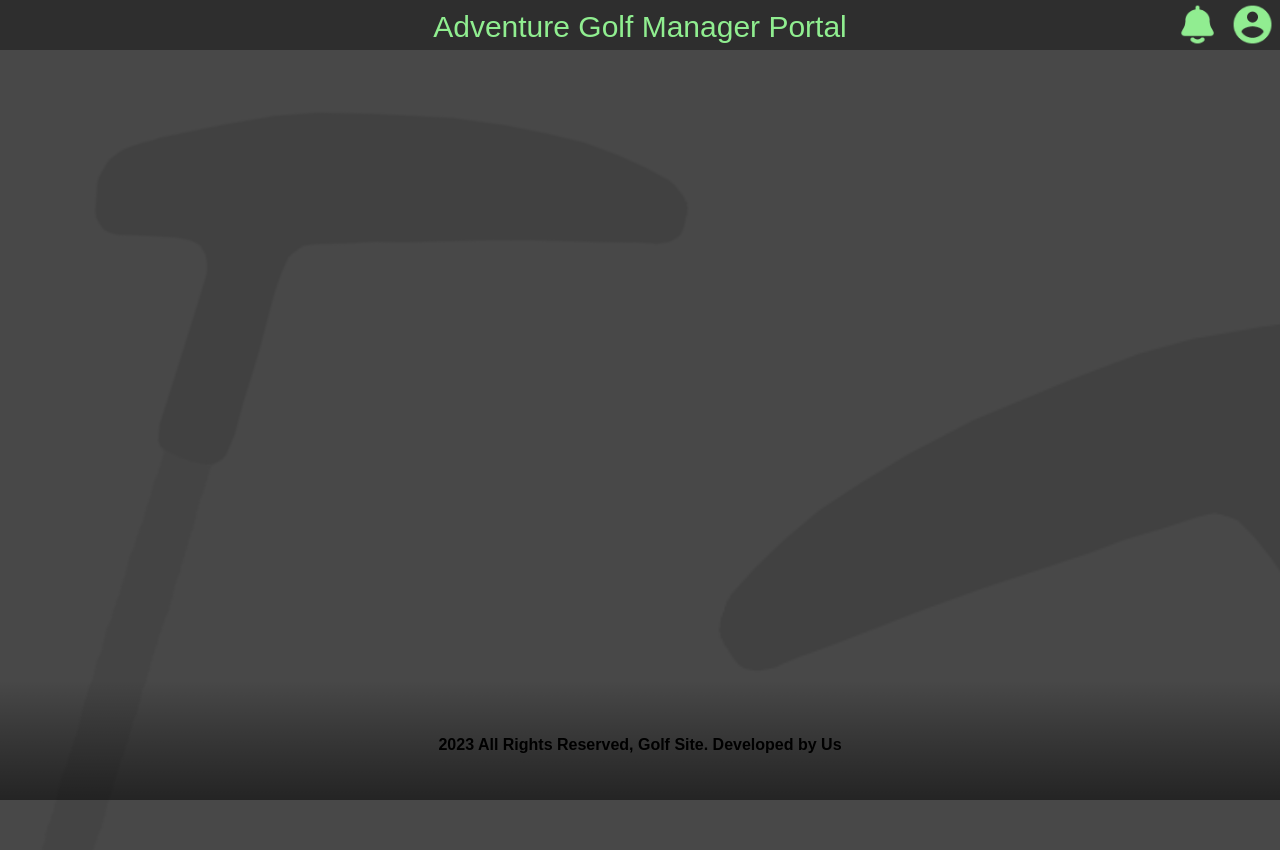
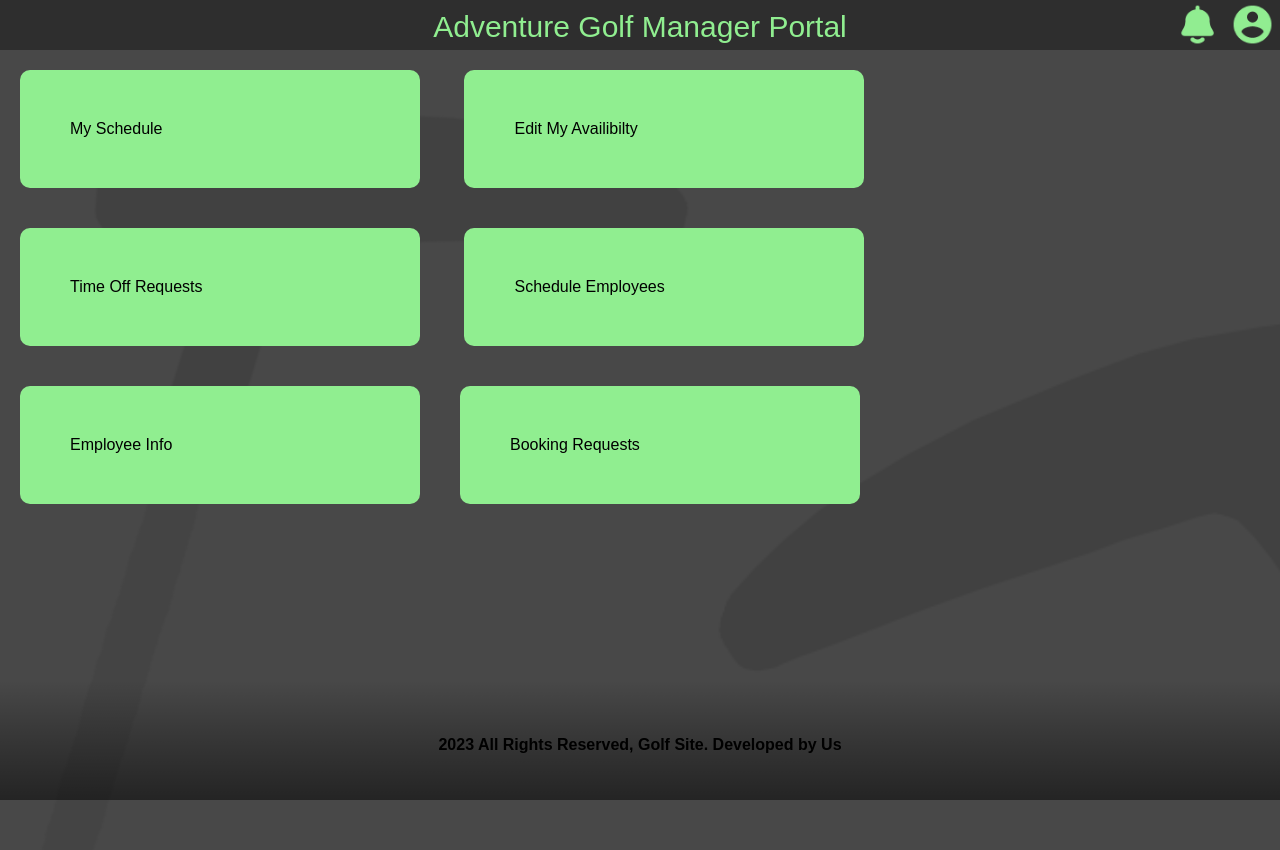
Before and after one commit to CadenConde/My-Golf-Site, a PHP site: page /GolfSite/employeeIndex.php in a window 1280 px wide. Run offline with PHP 8.4, Linux system fonts and the light colour scheme; the visitor is signed in with stand-in values (Sample User, id 1); data that the repository does not hold is empty.

Commit message:
Add files via upload

```diff
--- a/GolfSite/admin/employeeIndex.php
+++ b/GolfSite/admin/employeeIndex.php
@@ -10,6 +10,18 @@
 
 <body style="overflow: hidden" class="two">
     <div class="bgImagesClubs clubFormat"></div>
+    <div class="cardContainer">
+        <a href="#"><div class="adminCard">My Schedule</div></a>
+        <a href="#"><div class="adminCard">Edit My Availibilty</div></a>
+        <a href="#"><div class="adminCard">Time Off Requests</div></a>
+        <?php
+            if($_SESSION["Manager"] == true){
+                echo '<a href="#"><div class="adminCard">Schedule Employees</div></a>';
+                echo '<a href="#"><div class="adminCard">Employee Info</div></a>';
+                echo '<a href="#"><div class="adminCard">Booking Requests</div></a>';
+            }
+        ?>
+    </div>
 </body>
 
 <?php include('partials/footer.php'); ?>
--- a/GolfSite/admin/login.php
+++ b/GolfSite/admin/login.php
@@ -27,10 +27,8 @@
                 <?php
 
                     if($_SESSION["loggedIn"]){
-                        if($_SESSION["loggedIn"] != 1){
-                            if ($_SESSION["loggedIn"] == "sorry") {
-                                echo '<p class="error">Session Timeout, Please Log-In Again';
-                            }
+                        if ($_SESSION["loggedIn"] == "sorry") {
+                            echo '<p class="error">Session Timeout, Please Log-In Again';
                         }
                     }
 
--- a/GolfSite/css/admin.css
+++ b/GolfSite/css/admin.css
@@ -1,3 +1,8 @@
+:root{
+    --number-of-cards: round(down,(100vw / 440px));
+}
+
+
 *{
     margin: 0;
     padding: 0;
@@ -135,6 +140,7 @@ img.nav{
     height: 45px;
     top:2px;
     transition: .3s;
+    cursor:pointer;
 }
 img.nav:hover{
     opacity: .66;
@@ -154,3 +160,22 @@ img.nav:hover{
     top:0px;
     z-index: 30;
 }
+
+.cardContainer{
+    width: calc(100vw - var(--number-of-cards) * 400px);
+    margin:auto;
+    text-align: left;
+}
+.adminCard{
+    width: 300px;
+    background-color: #90ee90;
+    border-radius: 10px;
+    padding: 50px;
+    margin:20px;
+    display: inline-flex;
+    cursor:pointer;
+}
+a{
+    all:unset;
+
+}
```
